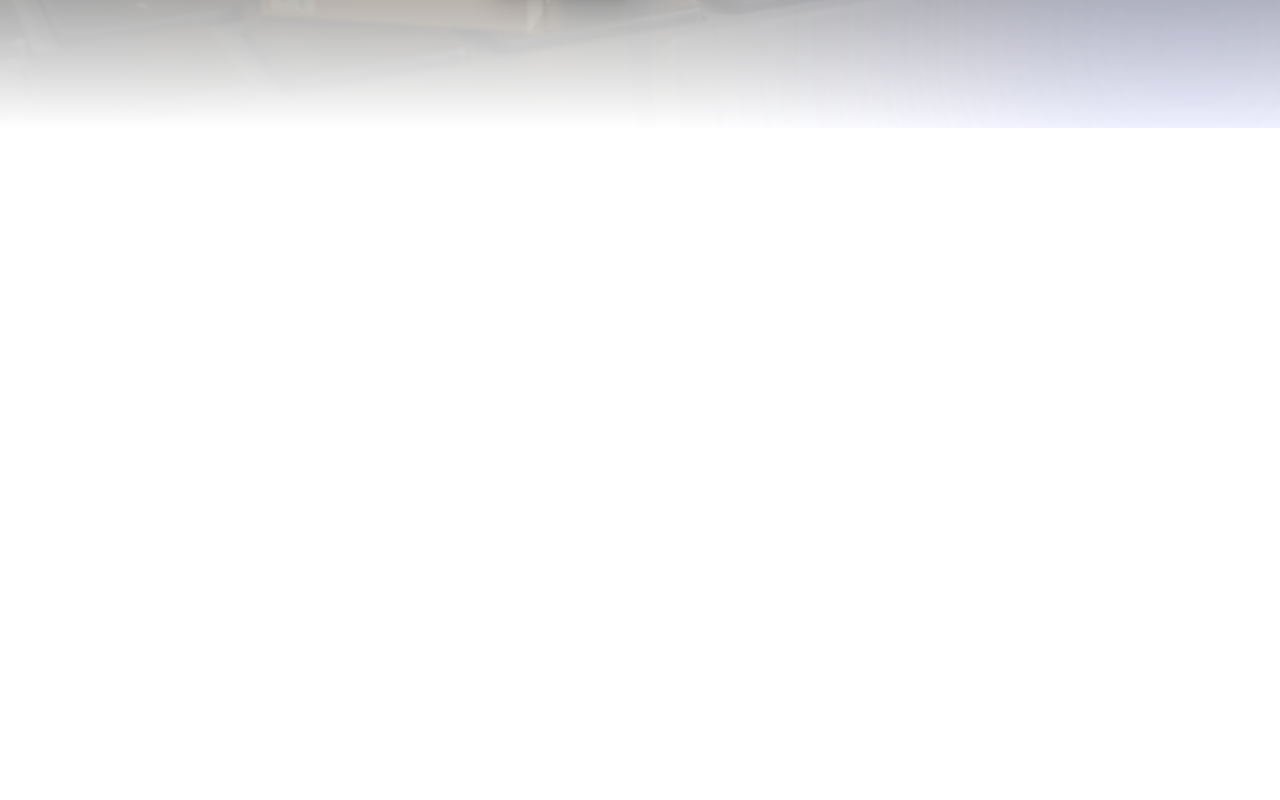
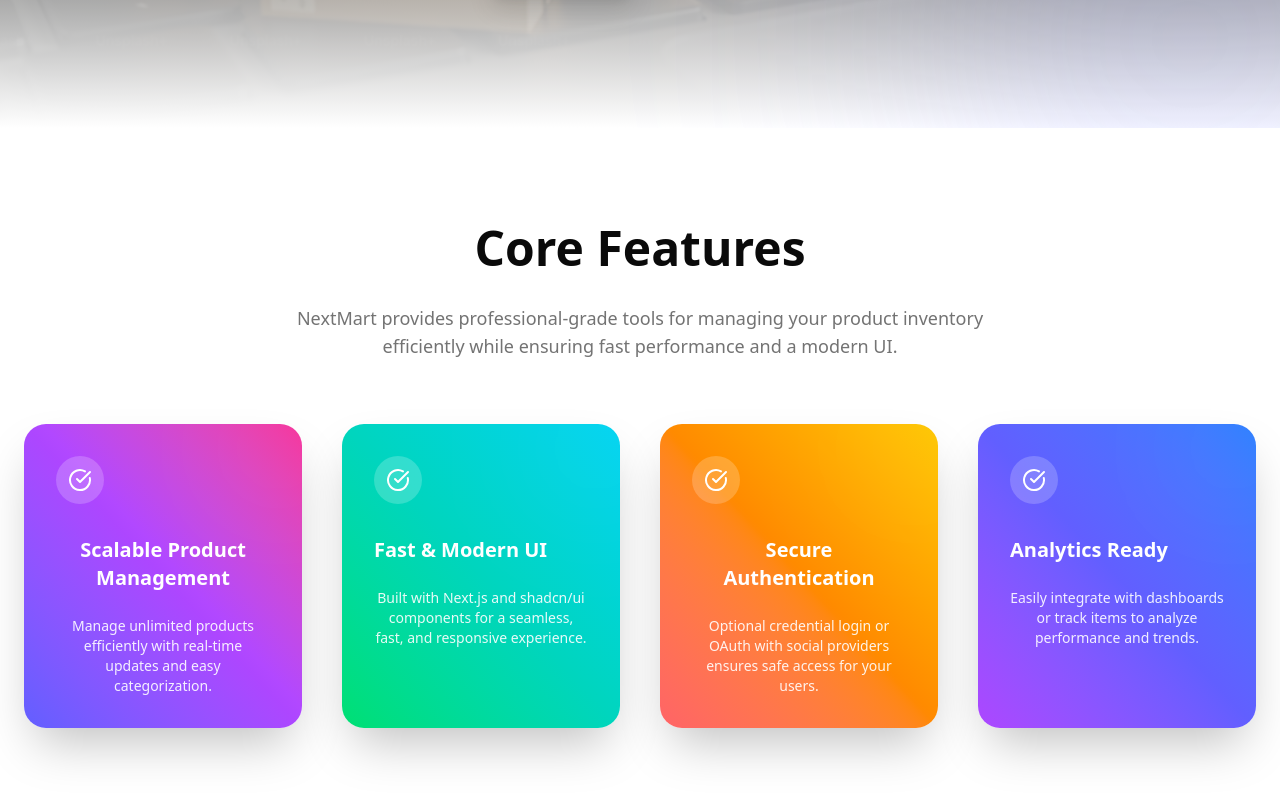
Before and after one commit to asrafulasf72/Next-Mart, a Next.js app: page / in a window 1280 px wide. Shown: the part 672-1472 px from the top of the page. Before the commit the page ends 800 px from the top, so only its background shows below. Built offline with nearby package versions, Linux system fonts and the light colour scheme.

Commit message:
Featured section added

```diff
--- a/src/app/page.jsx
+++ b/src/app/page.jsx
@@ -1,3 +1,4 @@
+import Features from "@/components/Home/Features";
 import Hero from "@/components/Home/Hero";
 import Navbar from "@/components/Navbar/Navbar";
 import Image from "next/image";
@@ -10,6 +11,7 @@
       </header>
       <main>
            <Hero/>
+           <Features/>
       </main>
       <footer>
 
--- /dev/null
+++ b/src/components/Home/Features.jsx
@@ -0,0 +1,91 @@
+"use client";
+
+import { motion } from "framer-motion";
+import { CheckCircle } from "lucide-react"; // icon from lucide
+
+export default function Features() {
+  const features = [
+    {
+      title: "Scalable Product Management",
+      description:
+        "Manage unlimited products efficiently with real-time updates and easy categorization.",
+      icon: <CheckCircle className="w-6 h-6 text-white" />,
+      gradient: "bg-gradient-to-tr from-indigo-500 via-purple-500 to-pink-500",
+    },
+    {
+      title: "Fast & Modern UI",
+      description:
+        "Built with Next.js and shadcn/ui components for a seamless, fast, and responsive experience.",
+      icon: <CheckCircle className="w-6 h-6 text-white" />,
+      gradient: "bg-gradient-to-tr from-green-400 via-teal-400 to-cyan-400",
+    },
+    {
+      title: "Secure Authentication",
+      description:
+        "Optional credential login or OAuth with social providers ensures safe access for your users.",
+      icon: <CheckCircle className="w-6 h-6 text-white" />,
+      gradient: "bg-gradient-to-tr from-red-400 via-orange-400 to-yellow-400",
+    },
+    {
+      title: "Analytics Ready",
+      description:
+        "Easily integrate with dashboards or track items to analyze performance and trends.",
+      icon: <CheckCircle className="w-6 h-6 text-white" />,
+      gradient: "bg-gradient-to-tr from-purple-500 via-indigo-500 to-blue-500",
+    },
+  ];
+
+  return (
+    <section className="relative py-24 bg-background">
+      <div className="max-w-7xl mx-auto px-6 text-center">
+        {/* Section Heading */}
+        <motion.h2
+          initial={{ opacity: 0, y: 20 }}
+          whileInView={{ opacity: 1, y: 0 }}
+          transition={{ duration: 0.6 }}
+          className="text-4xl md:text-5xl font-extrabold mb-8 text-foreground"
+        >
+          Core Features
+        </motion.h2>
+
+        <motion.p
+          initial={{ opacity: 0, y: 20 }}
+          whileInView={{ opacity: 1, y: 0 }}
+          transition={{ delay: 0.1, duration: 0.6 }}
+          className="text-lg text-muted-foreground max-w-3xl mx-auto mb-16"
+        >
+          NextMart provides professional-grade tools for managing your product
+          inventory efficiently while ensuring fast performance and a modern UI.
+        </motion.p>
+
+        {/* Features Grid */}
+        <div className="grid grid-cols-1 md:grid-cols-2 lg:grid-cols-4 gap-10">
+          {features.map((feature, idx) => (
+            <motion.div
+              key={idx}
+              initial={{ opacity: 0, y: 20 }}
+              whileInView={{ opacity: 1, y: 0 }}
+              transition={{ delay: 0.2 + idx * 0.1, duration: 0.5 }}
+              whileHover={{ scale: 1.05 }}
+              className={`relative flex flex-col items-start gap-6 p-8 rounded-3xl shadow-2xl text-white transition-transform ${feature.gradient}`}
+            >
+              {/* Icon Circle */}
+              <div className="flex items-center justify-center w-12 h-12 rounded-full bg-white/20 mb-2">
+                {feature.icon}
+              </div>
+
+              {/* Title */}
+              <h3 className="text-xl font-bold">{feature.title}</h3>
+
+              {/* Description */}
+              <p className="text-sm text-white/90">{feature.description}</p>
+
+              {/* Optional Decorative Glow */}
+              <div className="absolute -top-6 -right-6 w-24 h-24 rounded-full bg-white/10 blur-3xl pointer-events-none" />
+            </motion.div>
+          ))}
+        </div>
+      </div>
+    </section>
+  );
+}
```
